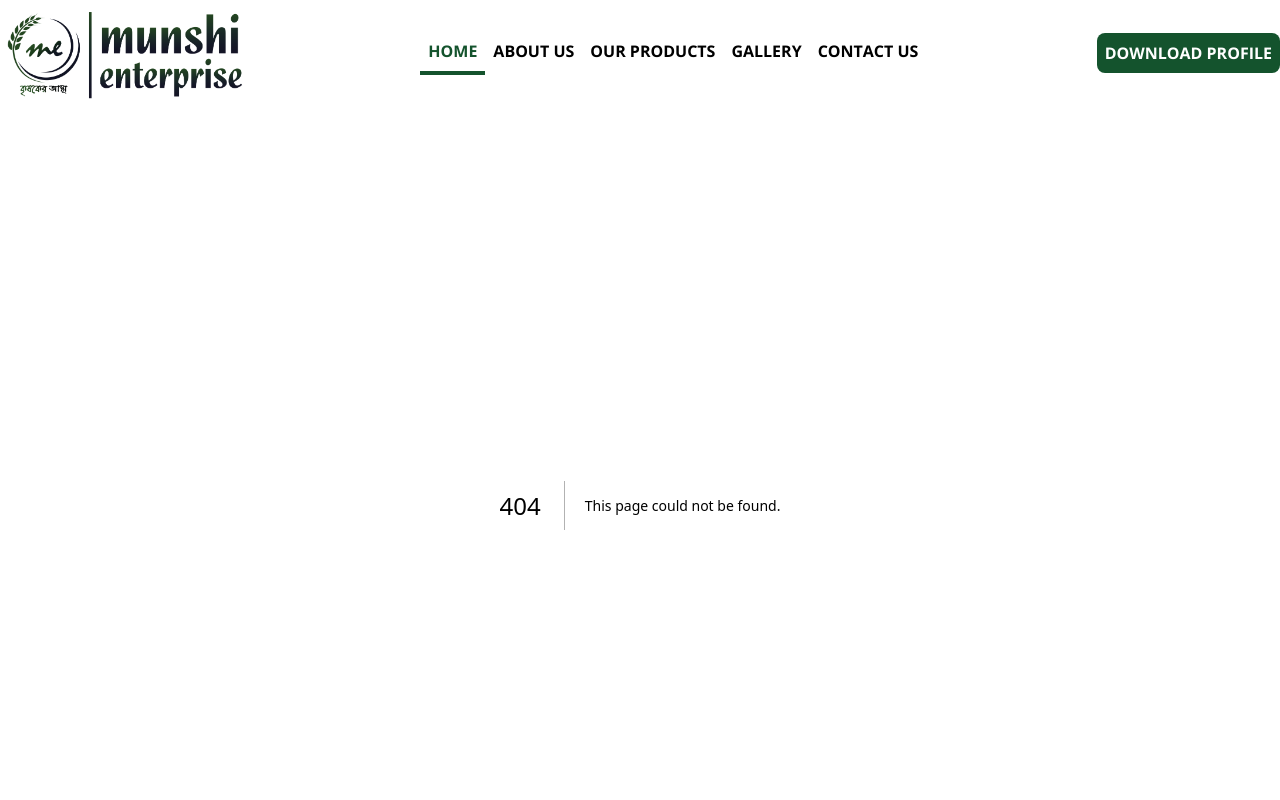
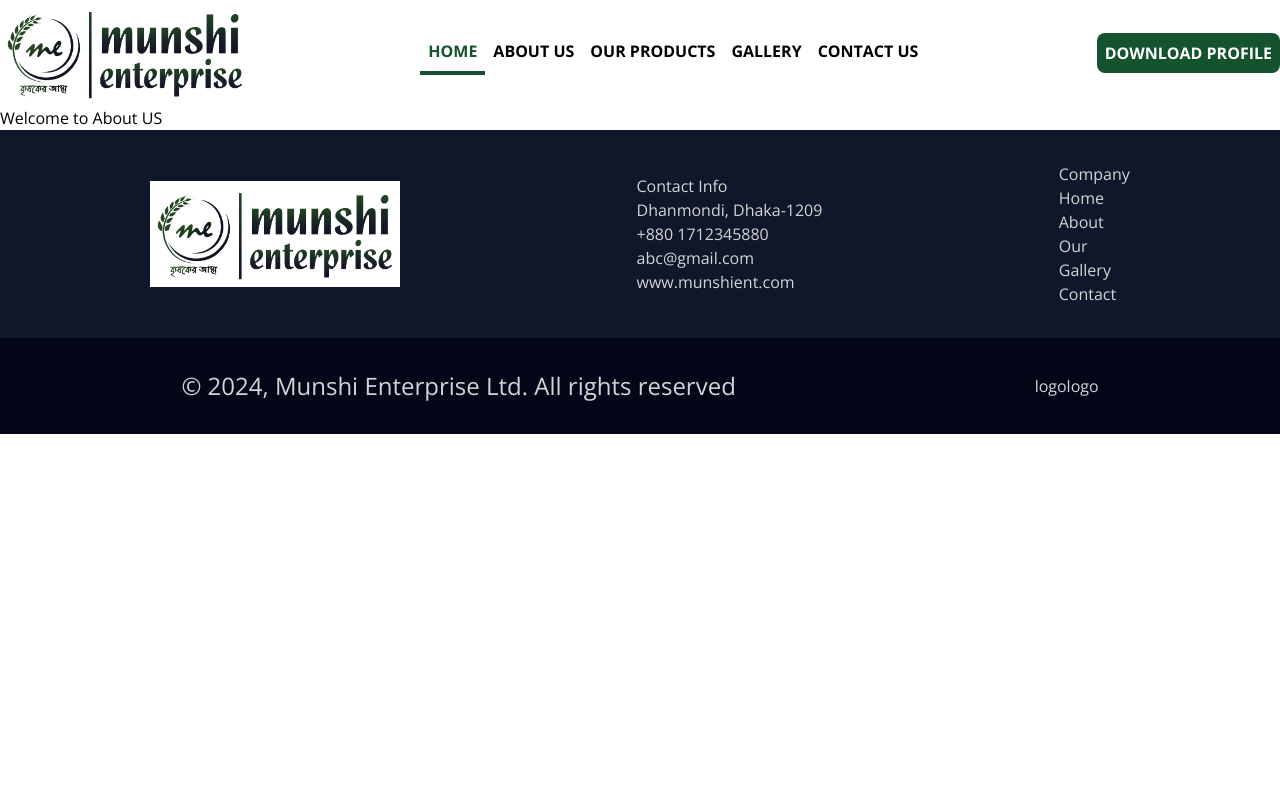
Before and after one commit to mmoshihud/export-jute-nextjs, a Next.js app: page /about in a window 1280 px wide. Before the commit this address had no page. Shown: the top 800 px of the page. Built offline with nearby package versions, Linux system fonts and the light colour scheme.

Commit message:
about page route created

```diff
--- /dev/null
+++ b/app/about/page.tsx
@@ -0,0 +1,7 @@
+export default function About() {
+  return (
+    <>
+      <div>Welcome to About US</div>
+    </>
+  );
+}
--- a/app/components/footer.tsx
+++ b/app/components/footer.tsx
@@ -3,8 +3,8 @@
 export default function Footer() {
   return (
     <>
-      <footer className=" bg-gray-800 p-12 text-neutral-400">
-        <div className="mb-8 flex items-center justify-around">
+      <footer className="text-neutral-300">
+        <div className="flex items-center justify-around bg-slate-900 p-8">
           <Image
             src={Logo}
             alt="Munshi Enterprise Logo"
@@ -32,7 +32,7 @@
             </ul>
           </div>
         </div>
-        <div className="flex items-center justify-around">
+        <div className="flex items-center justify-around bg-slate-950 p-8">
           <p className="text-2xl">
             &copy; 2024, Munshi Enterprise Ltd. All rights reserved
           </p>
--- a/app/components/headers.tsx
+++ b/app/components/header.tsx
@@ -34,6 +34,7 @@
           </button>
         </div>
       </header>
+      {/* Our History, Our Team, Our Goal, Membership */}
     </>
   );
 }
--- a/app/layout.tsx
+++ b/app/layout.tsx
@@ -1,7 +1,7 @@
 import type { Metadata } from "next";
 import { Open_Sans } from "next/font/google";
 import Footer from "./components/footer";
-import Header from "./components/headers";
+import Header from "./components/header";
 import "./globals.css";
 
 export const metadata: Metadata = {
```
Also changed, not shown: 1 other file (tests, documents, lock files or other folders).
